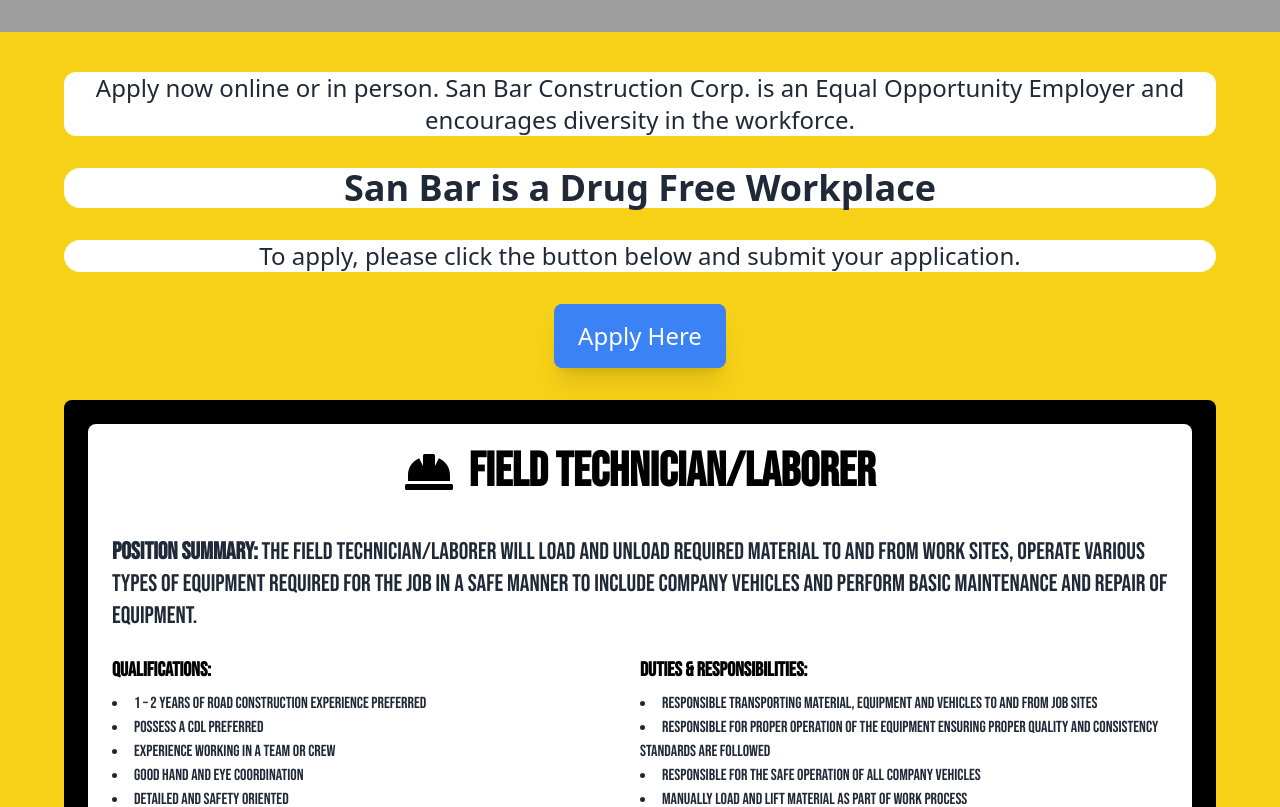
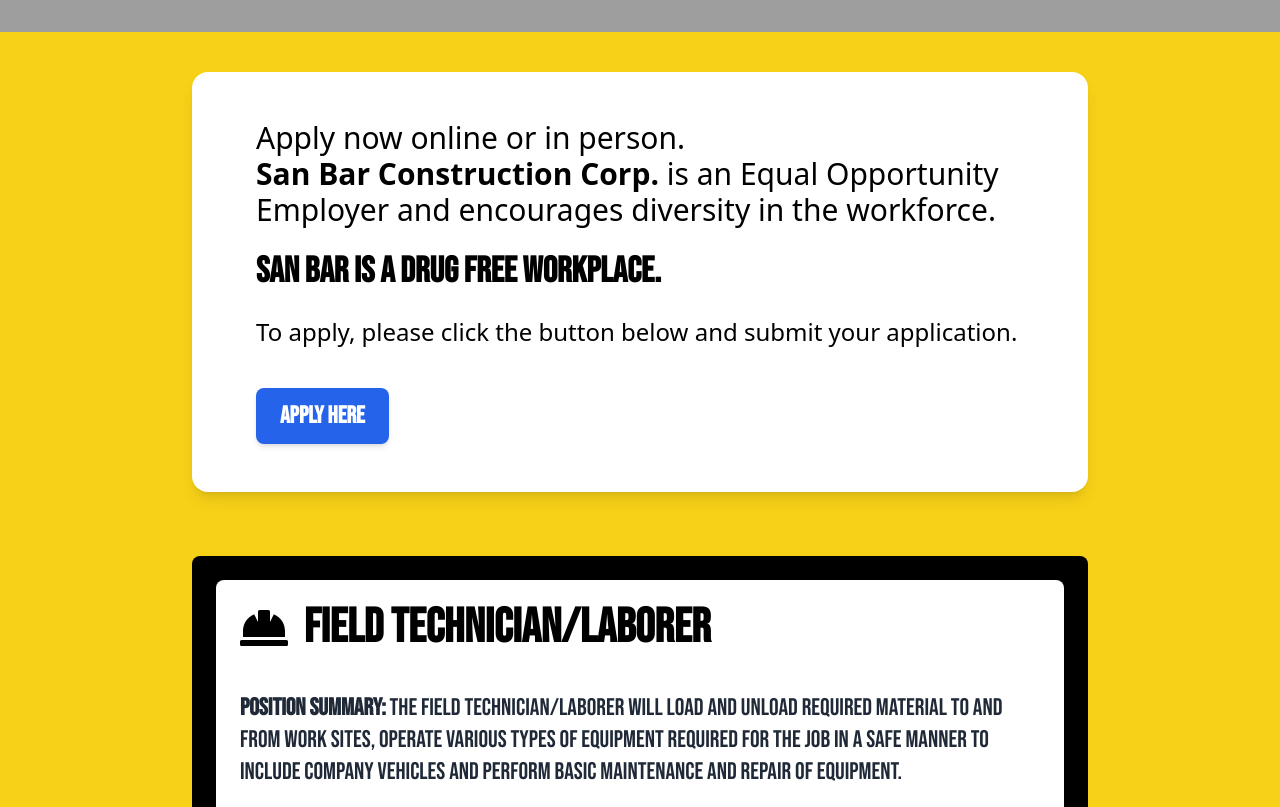
Before and after one commit to JoedyMcconn/SANBARCC, a Next.js app in the folder frontend/: page /job-opportunities in a window 1280 px wide. Shown: the part 440-1247 px from the top of the page. Built offline with nearby package versions, Linux system fonts and the light colour scheme; grey boxes are pictures that could not be loaded.

Commit message:
fixing styling on job opportunities page

```diff
--- a/frontend/src/app/job-opportunities/page.tsx
+++ b/frontend/src/app/job-opportunities/page.tsx
@@ -15,9 +15,9 @@
 
 function JobPosition({ title, icon, summary, qualifications, responsibilities, jobType, compensation, benefits }: JobPositionProps) {
     return (
-        <div className="w-full bg-black p-6 rounded-lg mb-12">
+        <div className="w-full max-w-4xl mx-auto bg-black p-6 rounded-lg mb-12">
             <div className="bg-white p-6 rounded-lg flex flex-wrap">
-                <div className="w-full text-center mb-6">
+                <div className="w-auto text-center mb-6">
                     <h2 className="text-4xl lg:text-5xl font-semibold text-black mb-4 flex justify-center items-center">
                         {icon}
                         <span className="ml-4">{title}</span>
@@ -69,7 +69,8 @@
     return (
         <section id="job-opportunities" className="relative min-h-screen py-16 bg-[#F7D117] mt-6">
             {/* Banner */}
-            <div className="relative w-full h-96 bg-cover bg-center" style={{ backgroundImage: "url('/LogoBackground.png')" }}>
+            <div className="relative w-full h-96 bg-cover bg-center"
+                 style={{backgroundImage: "url('/LogoBackground.png')"}}>
                 <div className="absolute inset-0 flex justify-center items-center">
                     <div className="bg-black p-4">
                         <div className="bg-yellow-500 p-4">
@@ -79,31 +80,35 @@
                 </div>
             </div>
 
-            <div className="container mx-auto px-6 md:px-12 lg:px-16 py-30 mt-10">
-                <p className="text-xl md:text-2xl text-gray-800 leading-relaxed mb-8 font-sans text-center bg-white rounded-xl">
-                    Apply now online or in person. San Bar Construction Corp. is an Equal Opportunity Employer and encourages diversity in the workforce.
+            {/* Text and Apply Button Section */}
+            <div className="container px-6 md:px-12 lg:px-16 py-12 mt-10 bg-white rounded-2xl shadow-lg mb-16 max-w-4xl mx-auto">
+                <p className="text-left text-xl md:text-2xl lg:text-3xl leading-relaxed mb-6 font-sans">
+                    Apply now online or in person. <br/> <strong>San Bar Construction Corp.</strong> is an Equal Opportunity Employer and encourages diversity in the workforce.
                 </p>
-                <p className="font-bold md:text-2xl lg:text-4xl text-gray-800 leading-relaxed mb-8 font-sans text-center bg-white rounded-2xl">
-                    San Bar is a Drug Free Workplace
+
+                <p className="text-left text-2xl md:text-xl lg:text-4xl font-bold leading-relaxed mb-6">
+                    San Bar is a Drug Free Workplace.
                 </p>
-                <p className="font-sans md:text-2xl lg:text-3xlxl text-gray-800 leading-relaxed mb-8 text-center bg-white rounded-2xl">
+
+                <p className="text-left text-xl md:text-xl lg:text-2xl leading-relaxed mb-8 font-sans">
                     To apply, please click the button below and submit your application.
                 </p>
 
-
-                <div className="flex justify-center">
+                <div className="flex justify-start mt-10">
                     <Link href="/job-application">
                         <button
-                            className="bg-blue-500 hover:bg-blue-700 text-white font-sans py-4 px-6 rounded-lg text-2xl shadow-xl mb-8"
+                            className="bg-blue-600 hover:bg-blue-700 text-white font-bold py-3 px-6 rounded-lg text-lg md:text-xl lg:text-2xl shadow-md transition-transform duration-200 transform hover:scale-105"
                         >
                             Apply Here
                         </button>
                     </Link>
                 </div>
+            </div>
 
+            {/* Job Listings */}
             <JobPosition
                 title="Field Technician/Laborer"
-                    icon={<FaHardHat/>}
+                icon={<FaHardHat />}
                 summary="The Field Technician/Laborer will load and unload required material to and from work sites, operate various types of equipment required for the job in a safe manner to include company vehicles and perform basic maintenance and repair of equipment."
                 qualifications={[
                     "1 – 2 years of road construction experience preferred",
@@ -141,11 +146,11 @@
                 icon={<FaSign />}
                 summary="The Sign Installer will install various types of traffic signs and posts for roads, highways, and parking lots in accordance with MUTCD standards."
                 qualifications={[
-                        "Detail oriented" ,
+                    "Detail oriented",
                     "Dependable and reliable",
                     "Ability to work in a fast-paced environment",
                     "Work independently and in a team environment",
-                        "A self -starter",
+                    "A self-starter",
                     "Ability to multi-task",
                     "Ability to lift 25 to 30 lbs",
                     "Stand for long periods of time",
@@ -185,7 +190,6 @@
                 compensation="$13.50"
                 benefits="Medical, Dental, Vision Insurance, 401k, Paid Holidays"
             />
-            </div>
         </section>
     );
 }
```
Also changed, not shown: 1 other file (tests, documents, lock files or other folders). Lines whose indentation alone changed are shown as unchanged.
